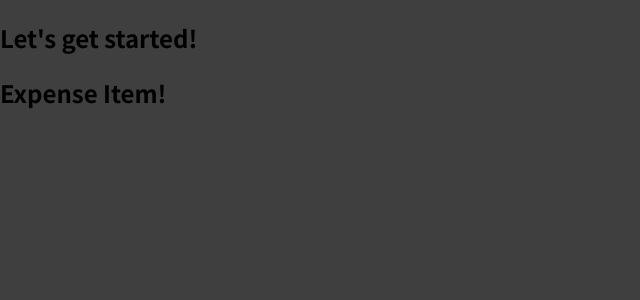
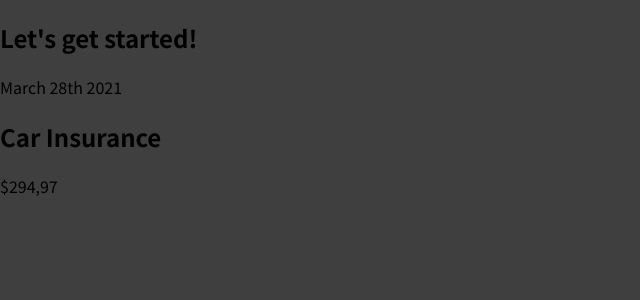
Before and after one commit to movileanuv/react-complete-guide, a JavaScript app in the folder 01-starting-setup/: page / in a window 1280 px wide. Shown: the top 300 px of the page, without its empty margins (0-640 px from the left). Built offline with nearby package versions, Linux system fonts and the light colour scheme.

Commit message:
writing more complex css code

```diff
--- a/01-starting-setup/src/components/ExpenseItem.js
+++ b/01-starting-setup/src/components/ExpenseItem.js
@@ -1,6 +1,12 @@
 function ExpenseItem() {
   return (
-    <h2>Expense Item!</h2>
+    <div>
+      <div>March 28th 2021</div>
+      <div>
+        <h2>Car Insurance</h2>
+        <div>$294,97</div>
+      </div>
+    </div>
   )
 }
 
```
